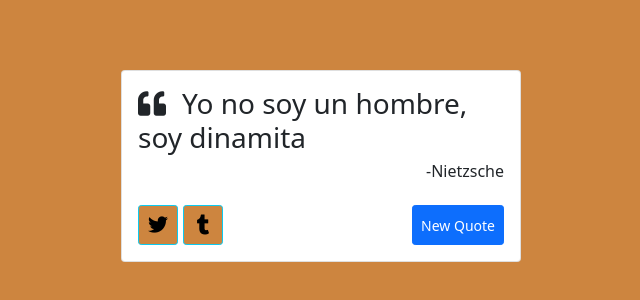
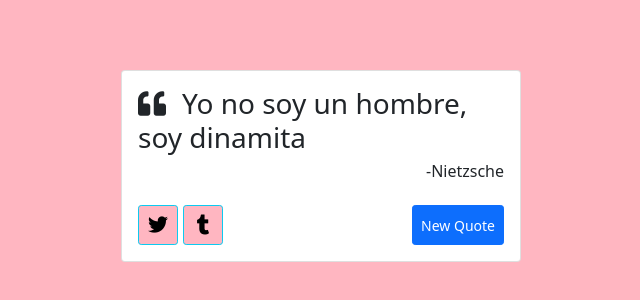
Before and after one commit to grayTurtle01/react-quotes, a React (Create React App) app: page / in a window 1280 px wide. Shown: the part 130-430 px from the top of the page, without its empty margins (319-959 px from the left). Built offline with nearby package versions, Linux system fonts and the light colour scheme.

Commit message:
fix: urls social buttons

```diff
--- a/src/components/QuoteCard.jsx
+++ b/src/components/QuoteCard.jsx
@@ -20,6 +20,9 @@ function QuoteCard(){
 
     document.querySelector('body').style.background = color
 
+    const twitter_url = `http://twitter.com/intent/tweet?hashtags=quotes&text=${quote.text}. -${quote.author}`
+    const tumblr_url = `http://tublr.com/widgets/share/tool?posttype=quotes&tags=quotes&caption=${quote.author}&content=${quote.text}`
+
     return(
 
         <div id="quote-box" className="card p-3">
@@ -30,13 +33,16 @@ function QuoteCard(){
 
                 <div>
 
-                    <SocialButton url="http://twitter.com/intent/tweet"
+
+
+                    <SocialButton
+                                  url={twitter_url}
                                   id="twett-quote"
                                   color={color}
                                   icon="fab fa-twitter" />
 
 
-                    <SocialButton url="http://"
+                    <SocialButton url={tumblr_url}
                                   id="tumblr-quote"
                                   color={color}
                                   icon="fab fa-tumblr" />
--- a/src/helpers.js
+++ b/src/helpers.js
@@ -58,7 +58,8 @@ function get_random_quote(){
 }
 
 function get_random_color(){
-    let colors = ['lightgray', 'ligthblue', 'gray', 'salmon', 'peru', 'lightpink', 'lightcoral']
+    let colors = ['lightgray', 'ligthblue', 'gray', 'salmon', 'peru', 'lightpink', 'lightcoral',
+                   '#9b59b6']
 
     let index = Math.floor(Math.random()*colors.length)
     let color = colors[index]
```
